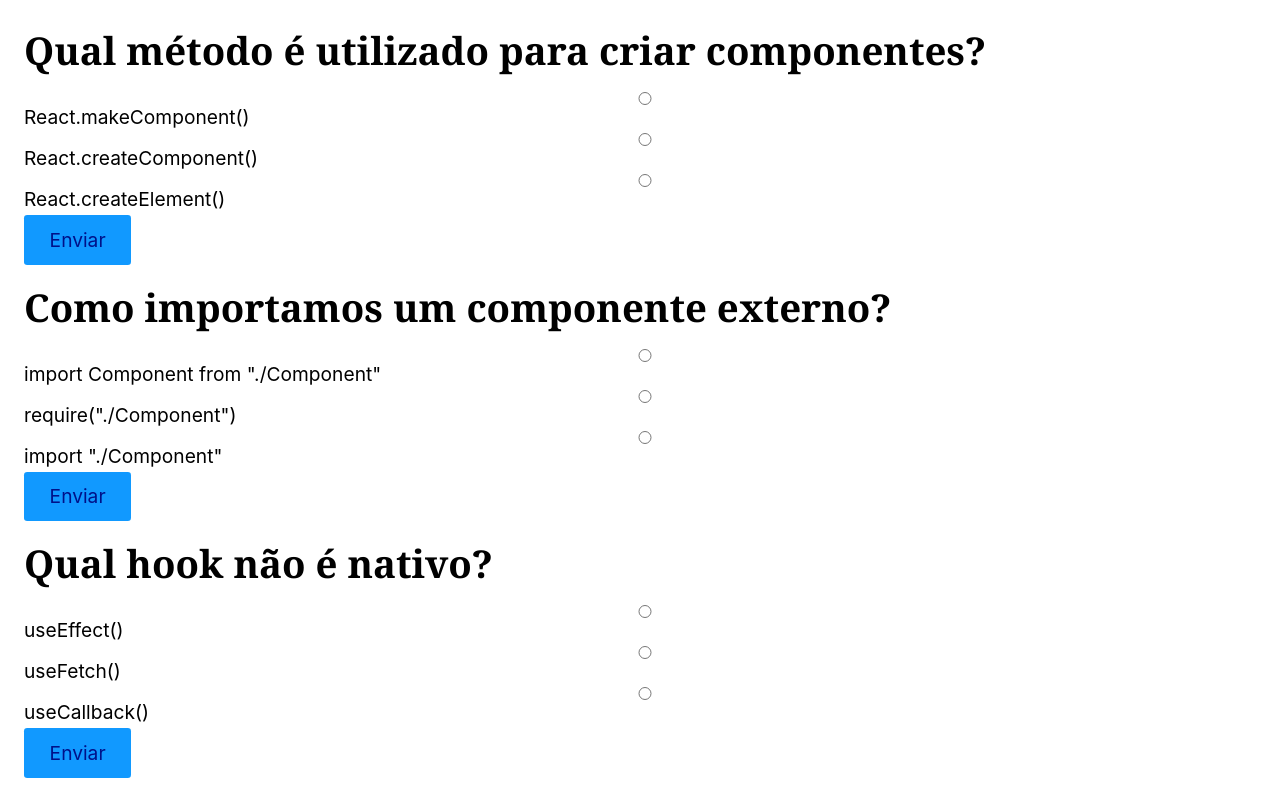
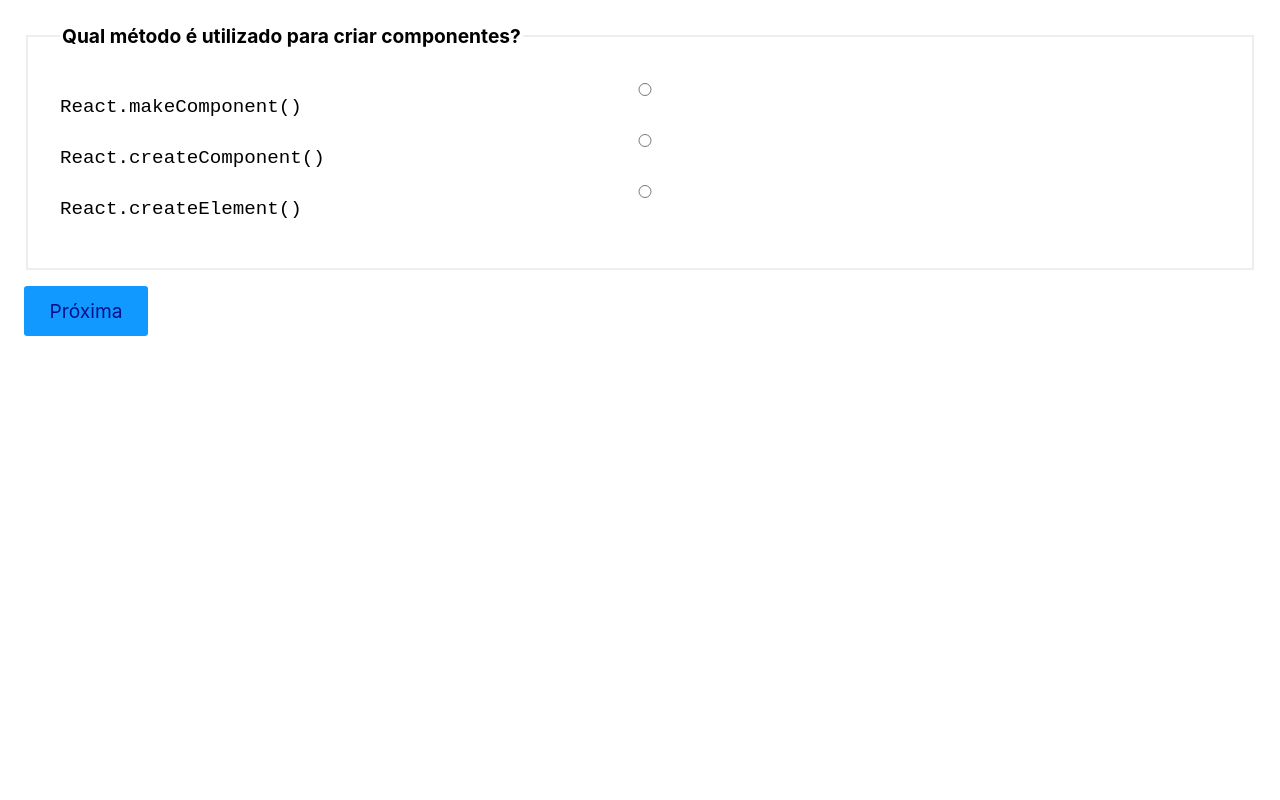
Before and after one commit to menezesrafaella/learning-react-origamid, a React (Create React App) app: page / in a window 1280 px wide. Shown: the top 800 px of the page. Built offline with nearby package versions, Linux system fonts and the light colour scheme.

Commit message:
feat: challenge form

```diff
--- a/src/App.js
+++ b/src/App.js
@@ -1,14 +1,90 @@
 import React from 'react';
-import Questions from './Questions';
+import Radio from './Components/Radio';
+
+const perguntas = [
+  {
+    pergunta: 'Qual método é utilizado para criar componentes?',
+    options: [
+      'React.makeComponent()',
+      'React.createComponent()',
+      'React.createElement()',
+    ],
+    resposta: 'React.createElement()',
+    id: 'p1',
+  },
+  {
+    pergunta: 'Como importamos um componente externo?',
+    options: [
+      'import Component from "./Component"',
+      'require("./Component")',
+      'import "./Component"',
+    ],
+    resposta: 'import Component from "./Component"',
+    id: 'p2',
+  },
+  {
+    pergunta: 'Qual hook não é nativo?',
+    options: ['useEffect()', 'useFetch()', 'useCallback()'],
+    resposta: 'useFetch()',
+    id: 'p3',
+  },
+  {
+    pergunta: 'Qual palavra deve ser utilizada para criarmos um hook?',
+    options: ['set', 'get', 'use'],
+    resposta: 'use',
+    id: 'p4',
+  },
+];
 
 const App = () => {
-  const [questions, setQuestions] = React.useState();
+  const [respostas, setRespostas] = React.useState({
+    p1: '',
+    p2: '',
+    p3: '',
+    p4: '',
+  });
+  const [slide, setSlide] = React.useState(0);
+  const [resultado, setResultado] = React.useState(null);
+
+  function handleChange({ target }) {
+    setRespostas({ ...respostas, [target.id]: target.value });
+  }
+
+  function resultadoFinal() {
+    const corretas = perguntas.filter(
+      ({ id, resposta }) => respostas[id] === resposta,
+    );
+    setResultado(`Você acertou: ${corretas.length} de ${perguntas.length}`);
+  }
+
+  function handleClick() {
+    if (slide < perguntas.length - 1) {
+      setSlide(slide + 1);
+    } else {
+      setSlide(slide + 1);
+      resultadoFinal();
+    }
+  }
+
   return (
-    <form>
-      <Questions />
+    <form onSubmit={(event) => event.preventDefault()}>
+      {perguntas.map((pergunta, index) => (
+        <Radio
+          active={slide === index}
+          key={pergunta.id}
+          value={respostas[pergunta.id]}
+          onChange={handleChange}
+          {...pergunta}
+        />
+      ))}
+      {resultado ? (
+        <p>{resultado}</p>
+      ) : (
+        <button onClick={handleClick}>Próxima</button>
+      )}
     </form>
-  )
-}
+  );
+};
 
 export default App;
 
--- a/src/Components/Radio.js
+++ b/src/Components/Radio.js
@@ -1,24 +1,33 @@
-import React from 'react'
+import React from 'react';
 
-const Radio = ({ options, value, setValue, ...props }) => {
-  const [radio, setRadio] = React.useState('');
-
+const Radio = ({ pergunta, options, onChange, value, id, active }) => {
+  if (active === false) return null;
   return (
-    <>
+    <fieldset
+      style={{
+        padding: '2rem',
+        marginBottom: '1rem',
+        border: '2px solid #eee',
+      }}
+    >
+      <legend style={{ fontWeight: 'bold' }}>{pergunta}</legend>
       {options.map((option) => (
-        <label key={option}>
+        <label
+          key={option}
+          style={{ marginBottom: '1rem', fontFamily: 'monospace' }}
+        >
           <input
             type="radio"
+            id={id}
+            checked={value === option}
             value={option}
-            checked={value === option}
-            onChange={({ target }) => setValue(target.value)}
-            {...props}
+            onChange={onChange}
           />
           {option}
         </label>
       ))}
-    </>
-  )
-}
+    </fieldset>
+  );
+};
 
 export default Radio;
--- a/src/Questions.js
+++ /dev/null
@@ -1,58 +0,0 @@
-import React from 'react';
-import Radio from './Components/Radio';
-
-const perguntas = [
-  {
-    pergunta: 'Qual método é utilizado para criar componentes?',
-    options: [
-      'React.makeComponent()',
-      'React.createComponent()',
-      'React.createElement()',
-    ],
-    resposta: 'React.createElement()',
-    id: 'p1',
-  },
-  {
-    pergunta: 'Como importamos um componente externo?',
-    options: [
-      'import Component from "./Component"',
-      'require("./Component")',
-      'import "./Component"',
-    ],
-    resposta: 'import Component from "./Component"',
-    id: 'p2',
-  },
-  {
-    pergunta: 'Qual hook não é nativo?',
-    options: ['useEffect()', 'useFetch()', 'useCallback()'],
-    resposta: 'useFetch()',
-    id: 'p3',
-  },
-  {
-    pergunta: 'Qual palavra deve ser utilizada para criarmos um hook?',
-    options: ['set', 'get', 'use'],
-    resposta: 'use',
-    id: 'p4',
-  },
-];
-
-
-const Questions = () => {
-  const [answer, setAnswer] = React.useState('')
-  return (
-    <form>
-      {perguntas.map(question => (
-        <><h1>{question.pergunta}</h1><Radio
-          id={question.id}
-          options={question.options}
-          value={answer}
-          setValue={setAnswer}
-        /><button>Enviar</button></>
-      ))}
-    </form>
-
-
-  )
-}
-
-export default Questions
```
